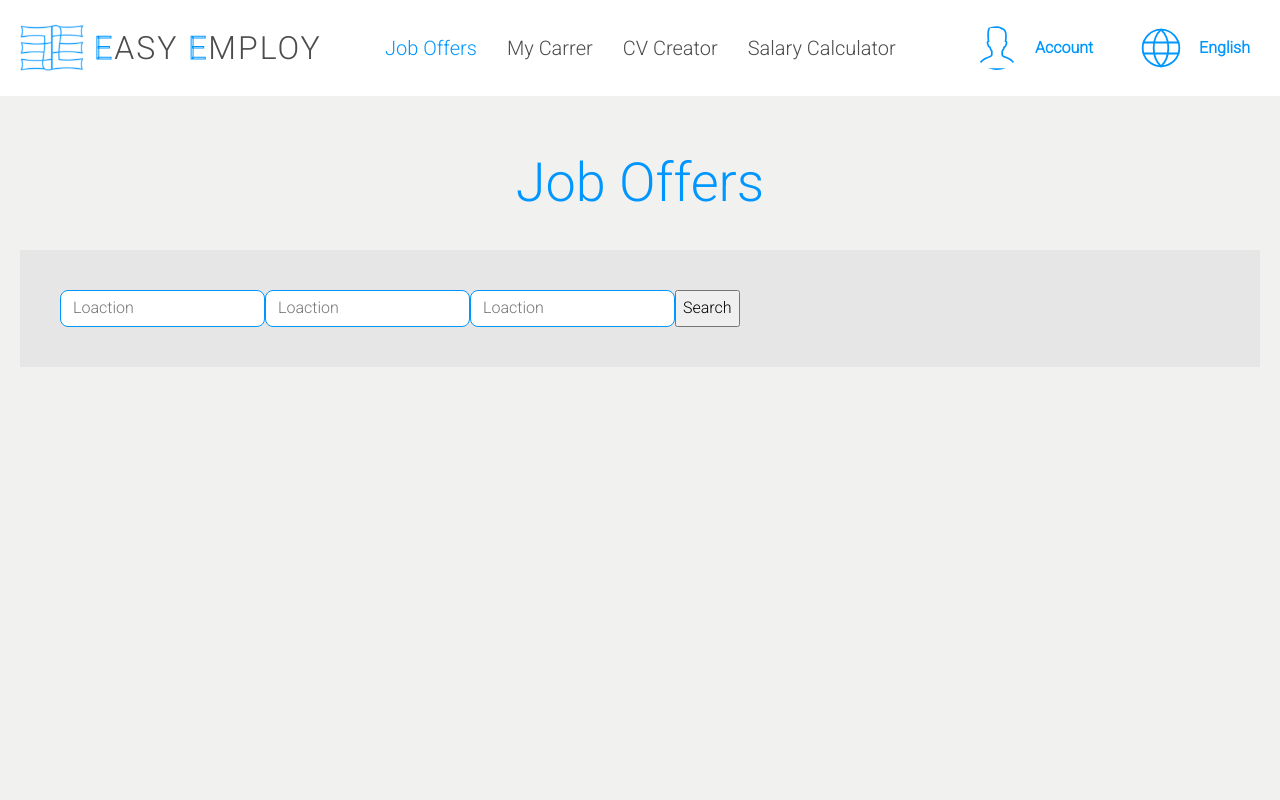
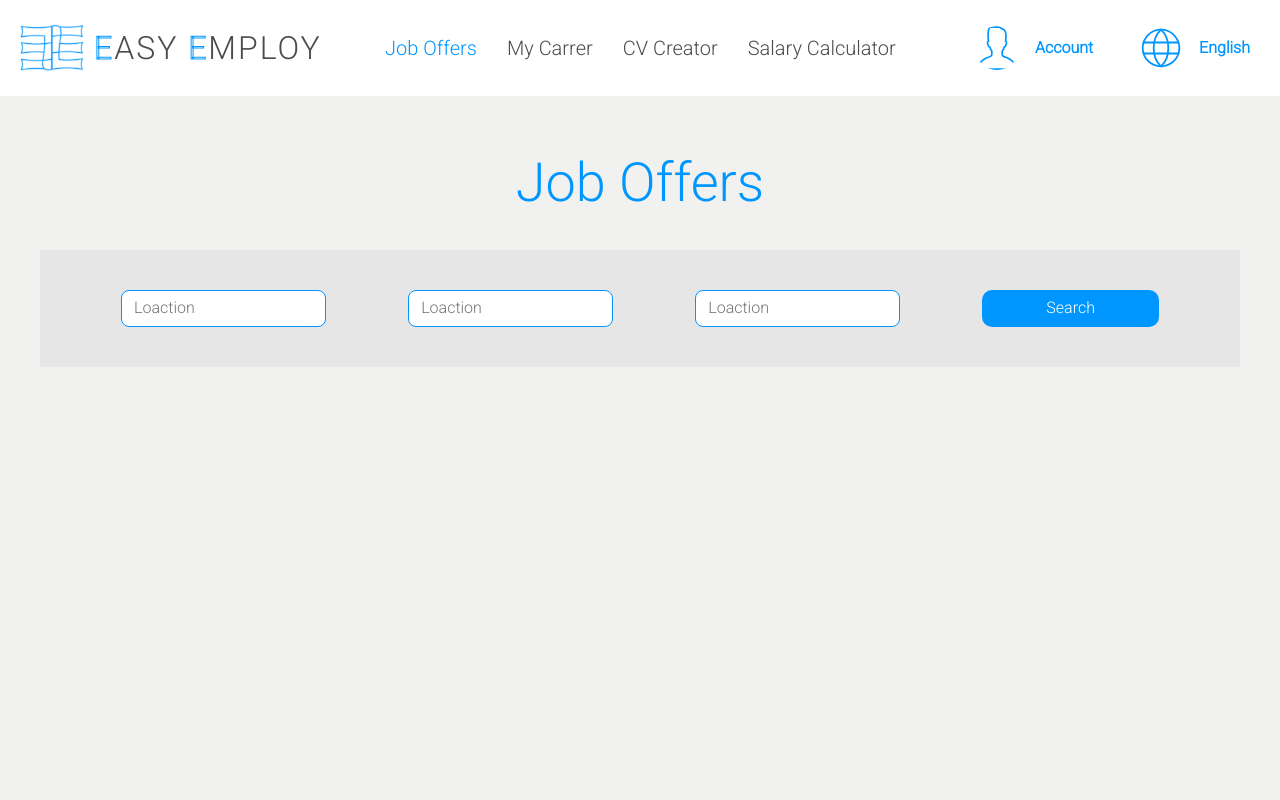
Before and after one commit to mizdebski77/Easy-Employ, a React (Create React App) app: page /Offers in a window 1280 px wide. Shown: the top 800 px of the page. Built offline with nearby package versions, Linux system fonts and the light colour scheme.

Commit message:
Styles to button added

```diff
--- a/src/features/JobOffers/styledJobOffers.ts
+++ b/src/features/JobOffers/styledJobOffers.ts
@@ -16,12 +16,14 @@ export const Title = styled.h1`
 
 export const FormWrapper = styled.div`
     background: ${({ theme }) => theme.color.thirdColor};
-
+    max-width: 1200px;
+    margin: 0 auto;
 `;
 
 export const Form = styled.form`
     padding: 40px;
     display: flex;
+    justify-content: space-around;
 `;
 
 export const Input = styled.input`
@@ -40,5 +42,19 @@ export const KeyWordsWrapper = styled.div`
 `;
 
 export const SearchButton = styled.button`
+    padding: 8px 64px;
+    background: ${({ theme }) => theme.color.fontMain};
+    border-radius: 10px;
+    border:none;
+    color:${({ theme }) => theme.color.secondColor};
+    cursor: pointer;
+    transition: 0.3s;
 
+    &:hover {
+        background: ${({ theme }) => theme.color.fontMainHover};
+    }
+
+    &:active {
+        background: ${({ theme }) => theme.color.fontMainActive};
+    }
 `;
```
